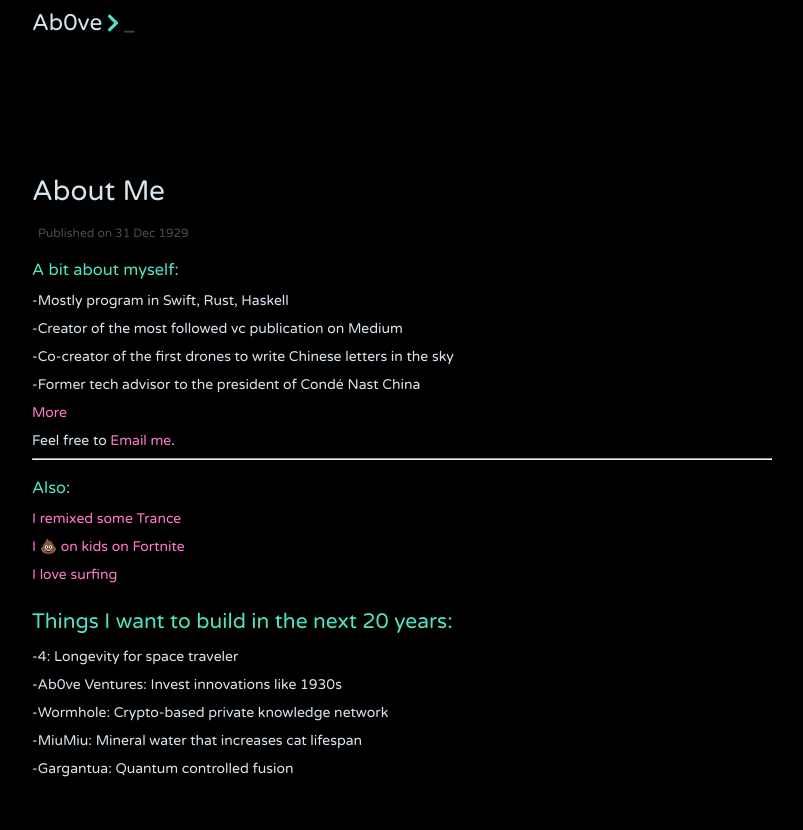
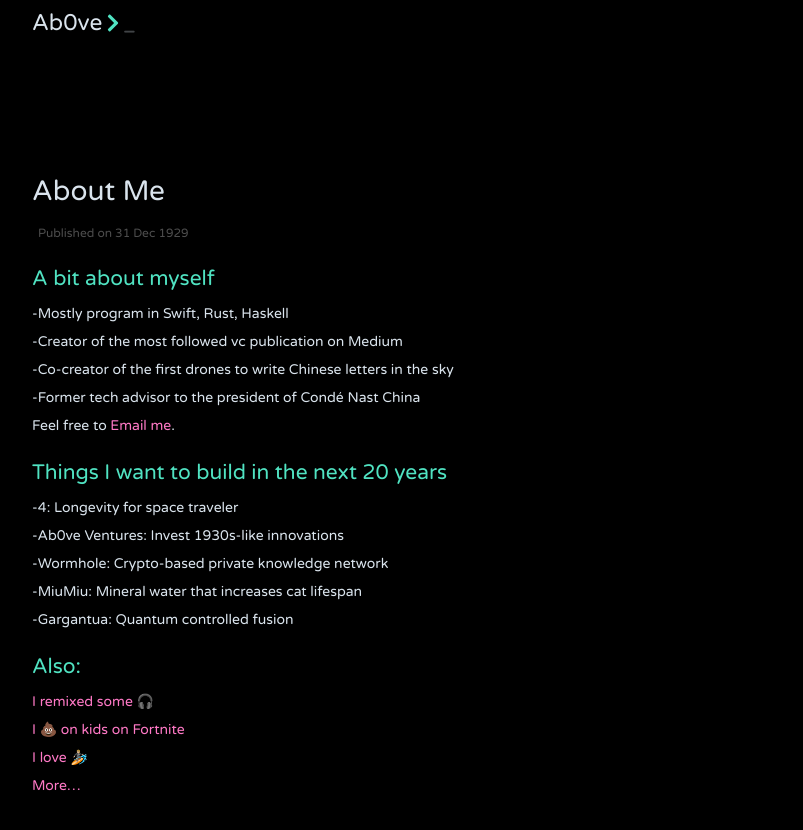
Before and after one commit to jithendrabsy/thoughts, a Jekyll site: the page built from _posts/1929-12-31-about-me.md, in a window 1280 px wide. Shown: the top 830 px of the page, without its empty margins (238-1041 px from the left). Built offline with Jekyll 4.4.1, drawn with Linux system fonts in a browser that asks for light colours; nearby versions of some CDN libraries.

Commit message:
Update Me

```diff
--- a/_posts/1929-12-31-about-me.md
+++ b/_posts/1929-12-31-about-me.md
@@ -5,7 +5,7 @@ description:
 tags:
 ---
 
-### A bit about myself:
+## A bit about myself
 
 -Mostly program in Swift, Rust, Haskell
 
@@ -15,30 +15,29 @@ tags:
 
 -Former tech advisor to the president of Condé Nast China
 
-[More](https://github.com/allenleein)
-
 Feel free to [Email me](mailto:allenleein@gmail.com).
 
 
----
-
-### Also:
-
-[I remixed some Trance](https://soundcloud.com/archilab)
-
-[I 💩 on kids on Fortnite](https://www.instagram.com/gho00sts/)
-
-[I love surfing](https://vsco.co/allenleein/gallery)
-
-
-## Things I want to build in the next 20 years:
+## Things I want to build in the next 20 years
 
 -4: Longevity for space traveler
 
--Ab0ve Ventures: Invest innovations like 1930s
+-Ab0ve Ventures: Invest 1930s-like innovations
 
 -Wormhole: Crypto-based private knowledge network
 
 -MiuMiu: Mineral water that increases cat lifespan
 
 -Gargantua: Quantum controlled fusion
+
+
+
+## Also:
+
+[I remixed some 🎧](https://soundcloud.com/archilab)
+
+[I 💩 on kids on Fortnite](https://www.instagram.com/gho00sts/)
+
+[I love 🏄🏼](https://vsco.co/allenleein/gallery)
+
+[More...](https://github.com/allenleein)
```
